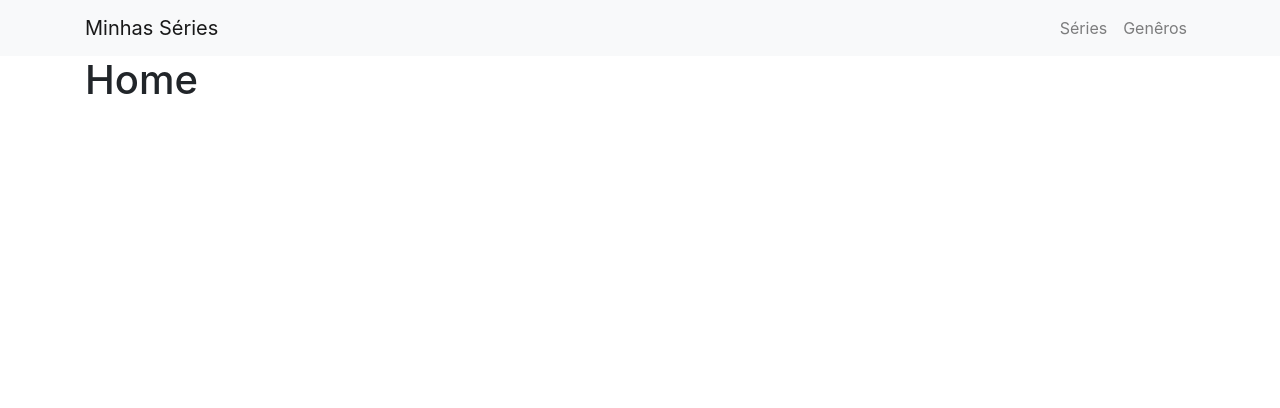
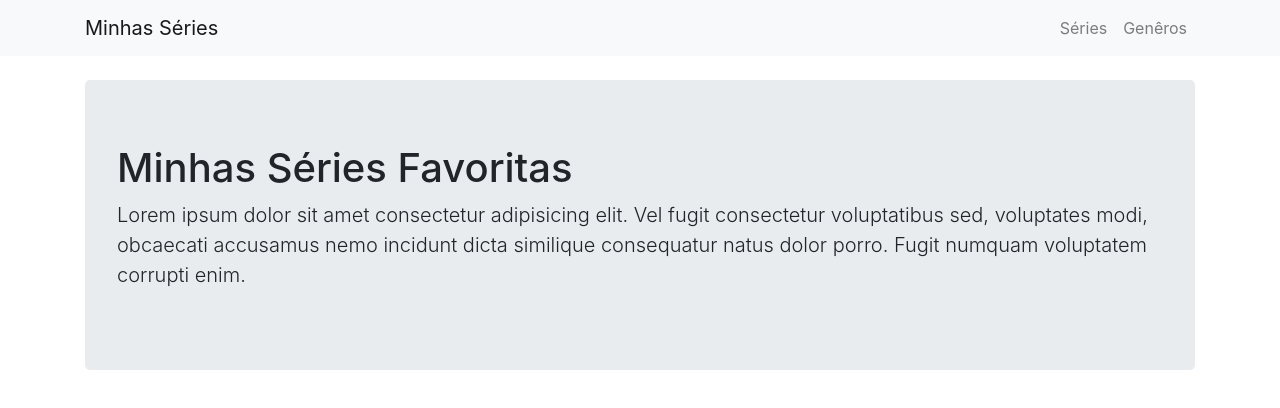
Before and after one commit to patrick-fv/minhas-series, a React (Create React App) app: page / in a window 1280 px wide. Shown: the top 408 px of the page. Built offline with nearby package versions, Linux system fonts and the light colour scheme.

Commit message:
create HeaderHome component

```diff
--- a/src/Home.js
+++ b/src/Home.js
@@ -1,9 +1,20 @@
 import React from 'react'
+
+const HeaderHome = () => {
+  return (
+    <header className='jumbotron my-4'>
+      <h1>Minhas Séries Favoritas</h1>
+      <p className='lead'>
+        Lorem ipsum dolor sit amet consectetur adipisicing elit. Vel fugit consectetur voluptatibus sed, voluptates modi, obcaecati accusamus nemo incidunt dicta similique consequatur natus dolor porro. Fugit numquam voluptatem corrupti enim.
+      </p>
+    </header>
+  )
+}
 
 const Home = () => {
   return (
     <div className='container'>
-      <h1>Home</h1>
+      <HeaderHome/>
     </div>
   )
 }
```
